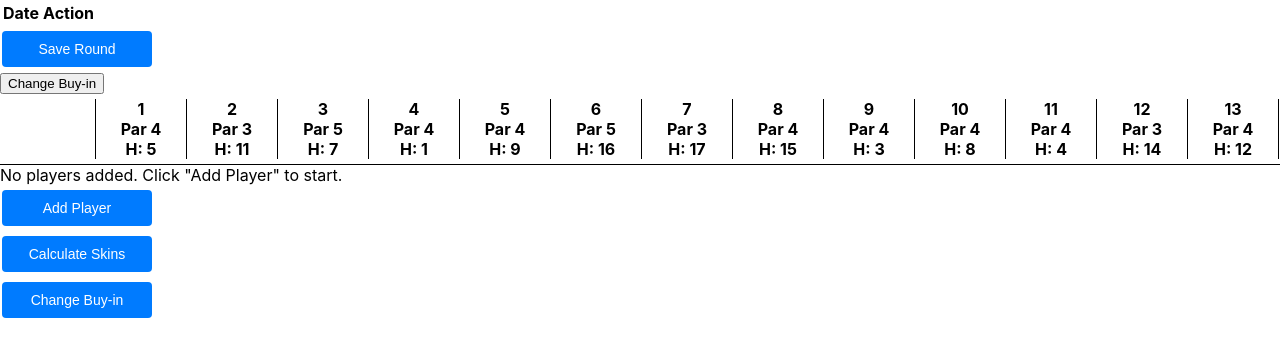
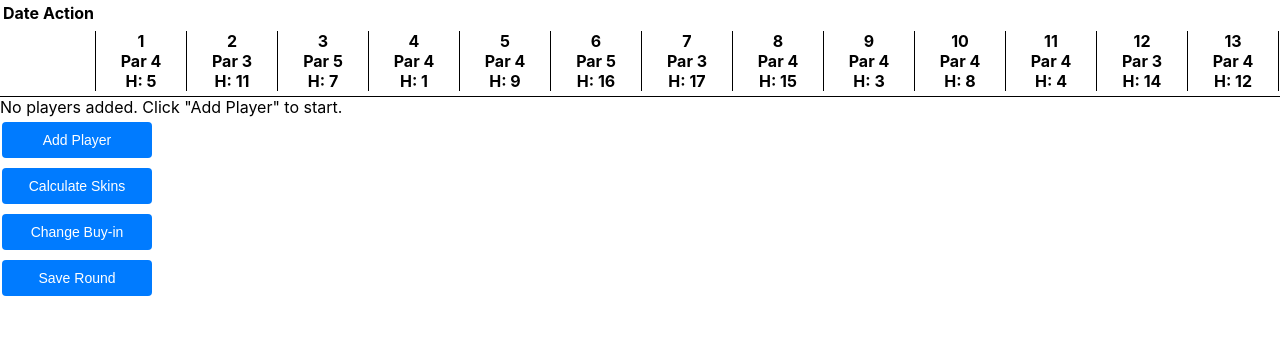
Before and after one commit to samblaha/Golf, a React (Create React App) app: page / in a window 1280 px wide. Shown: the top 356 px of the page. Built offline with nearby package versions, Linux system fonts and the light colour scheme.

Commit message:
Update GolfScorecard.js

```diff
--- a/src/GolfScorecard.js
+++ b/src/GolfScorecard.js
@@ -254,15 +254,9 @@ const deleteRound = (index) => {
         </table>
       </div>
 
-      <div className="save-round-button">
-        <button className="button-style" onClick={saveRound}>
-          Save Round
-        </button>
-      </div>
 
-      <div className="change-buyin-button">
-        <button onClick={toggleBuyInPopup}>Change Buy-in</button>
-      </div>
+
+
 
 
 
@@ -323,7 +317,7 @@ const deleteRound = (index) => {
 
 
 <div className="footer">
-  {isBuyInPopupVisible && (
+{isBuyInPopupVisible && (
     <div className="buy-in-popup">
       <h3>Change Buy-in</h3>
       <input
@@ -341,6 +335,9 @@ const deleteRound = (index) => {
     </button>
     <button className="button-style" onClick={toggleBuyInPopup}>
       Change Buy-in
+    </button>
+    <button className="button-style" onClick={saveRound}>
+      Save Round
     </button>
   </div>
 </div>
```
